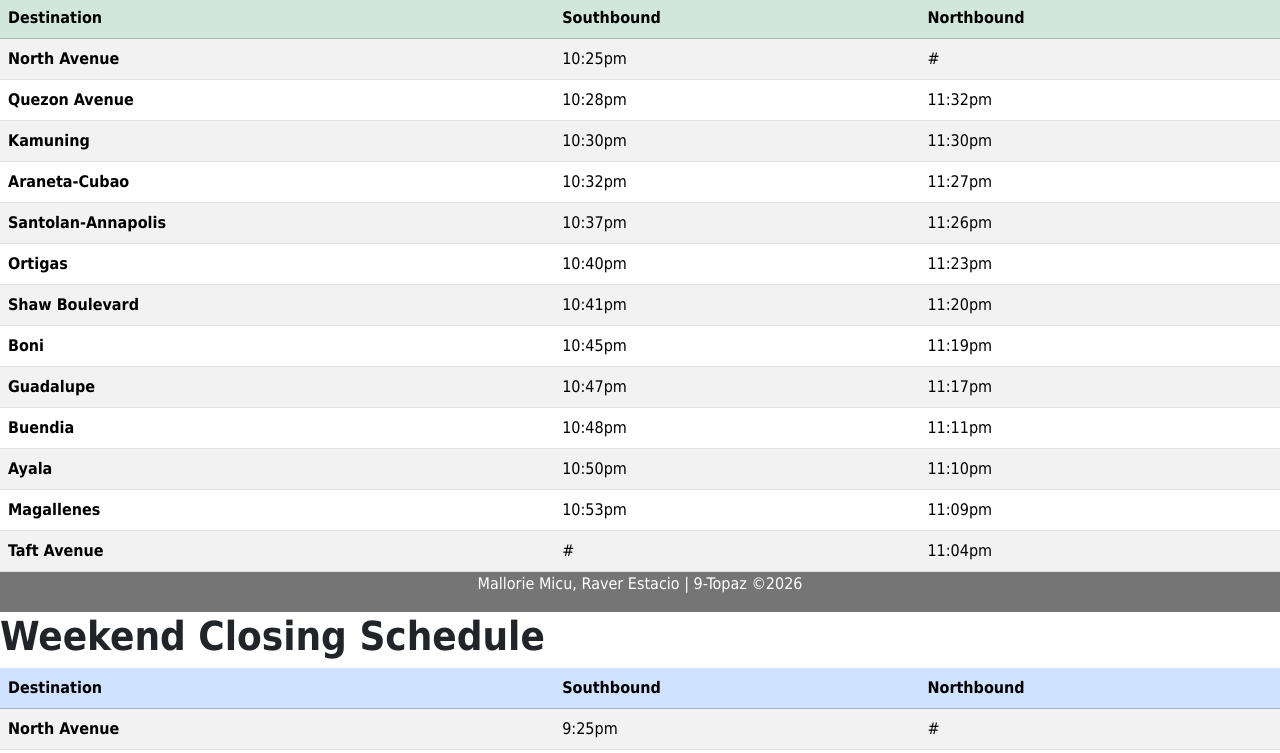
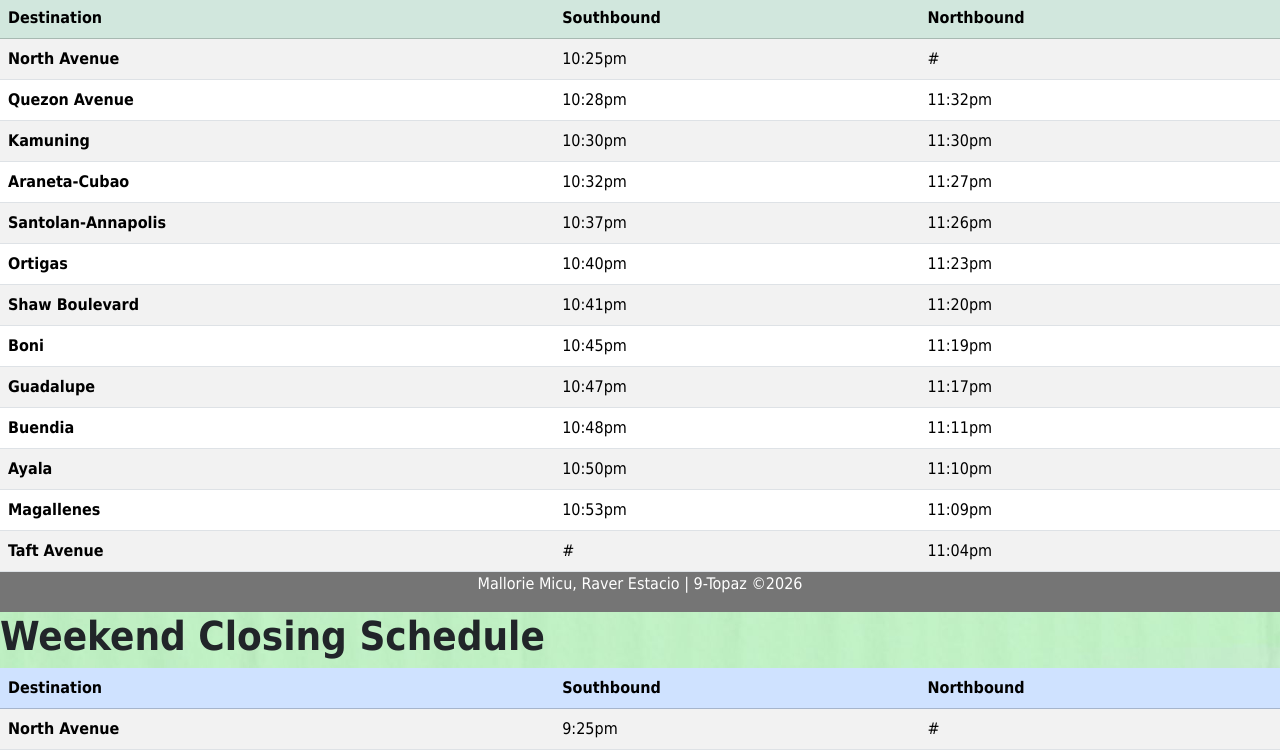
Before and after one commit to MallorieMicuDSM/Greenhills_ICT9Topaz_Q3Project_Micu-Estacio_Mallorie-Raver, a plain HTML site: page schedule.html in a window 1280 px wide. Shown: the part 188-941 px from the top of the page. Drawn offline with nearby package versions, Linux system fonts and the light colour scheme.

Commit message:
Update schedule.html

```diff
--- a/schedule.html
+++ b/schedule.html
@@ -11,10 +11,10 @@
 <style>
   body {
     font-family: 'Tahoma';
-    /* background-image: url();
+     background-image: url(greenabstract.jpg);
     background-repeat: no-repeat;
     background-attachment: fixed;
-    background-size: cover; */
+    background-size: cover;
   }
 </style>
 <body>
@@ -222,4 +222,5 @@
 
 <script src="proj.js"></script>
 </body>
+
 </html>
```
